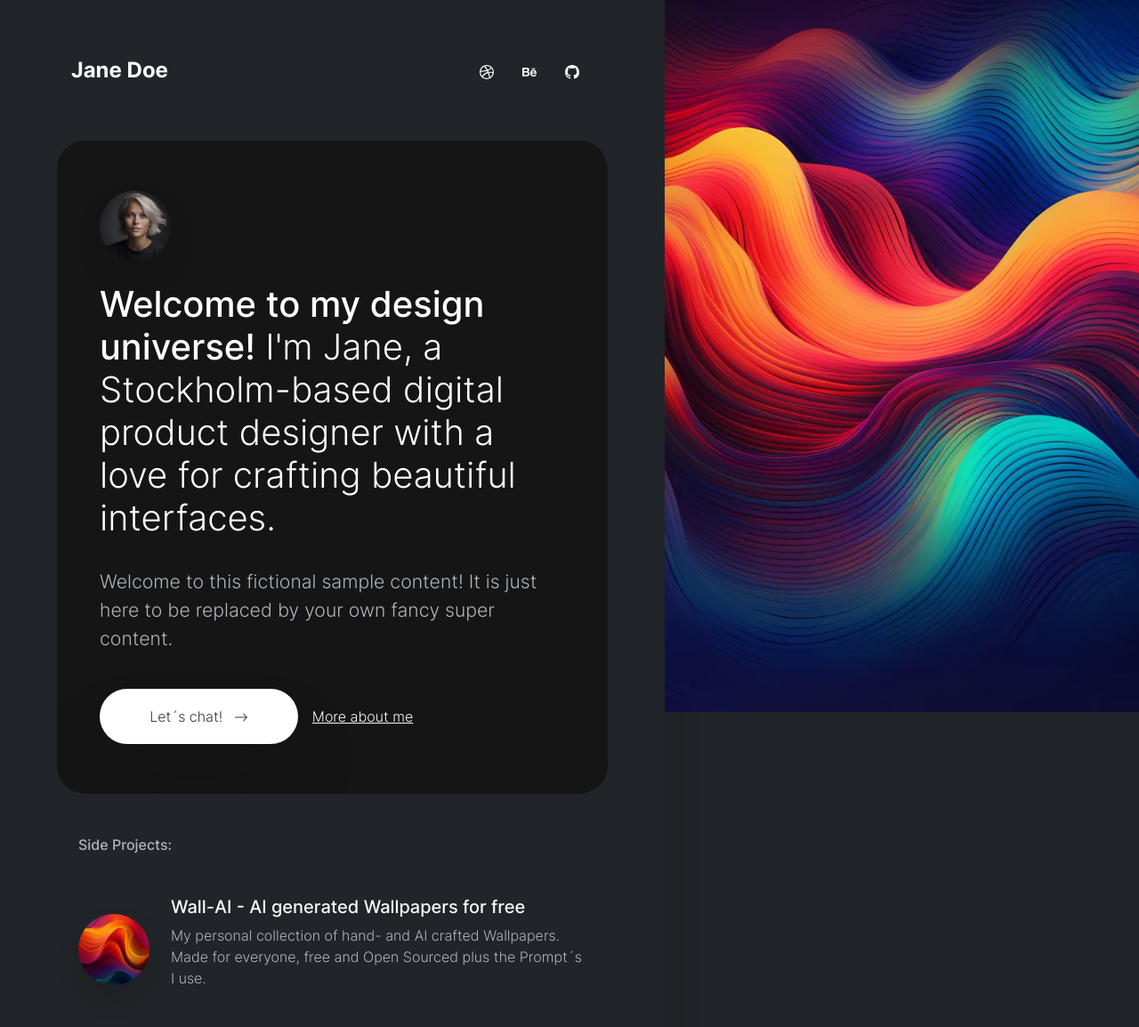
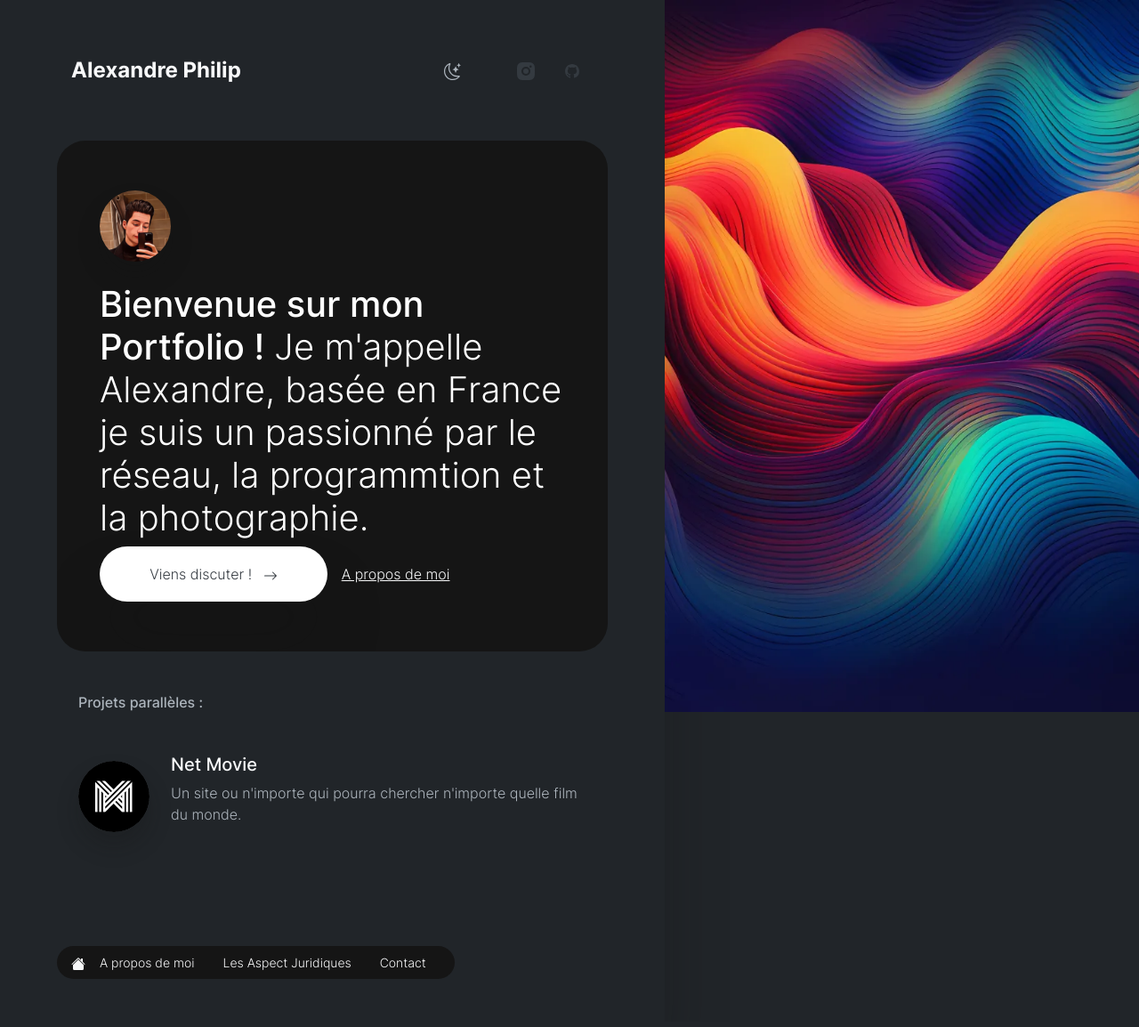
Before and after one commit to AlexGamingMK/Portfolio-ALEEX, a plain HTML site: page index-dark.html in a window 1280 px wide. Shown: the top 1154 px of the page at 89% size. Drawn offline with Linux system fonts and the light colour scheme.

Commit message:
Update index-dark.html
dark mod

```diff
--- a/index-dark.html
+++ b/index-dark.html
@@ -5,14 +5,14 @@
   <meta charset="utf-8">
   <meta name="viewport" content="width=device-width,initial-scale=1,shrink-to-fit=no">
   <meta name="description" content="A growing collection of ready to use components for the CSS framework Bootstrap 5">
-  <link rel="apple-touch-icon" sizes="180x180" href="img/apple-touch-icon.png">
-  <link rel="icon" type="image/png" sizes="32x32" href="img/favicon-32x32.png">
-  <link rel="icon" type="image/png" sizes="16x16" href="img/favicon-16x16.png">
-  <link rel="icon" type="image/png" sizes="96x96" href=".t/img/favicon.png">
+  <link rel="apple-touch-icon" sizes="180x180" href="img/logo_small_icon_only_inverted.png">
+  <link rel="icon" type="image/png" sizes="32x32" href="img/logo_small_icon_only_inverted.png">
+  <link rel="icon" type="image/png" sizes="16x16" href="img/logo_small_icon_only_inverted.png">
+  <link rel="icon" type="image/png" sizes="96x96" href="img/logo_small_icon_only_inverted.png">
   <meta name="author" content="Holger Koenemann">
   <meta name="generator" content="Eleventy v2.0.1">
   <meta name="HandheldFriendly" content="true">
-  <title>Welcome!</title>
+  <title>AleexPhotoo | Portfolio</title>
   <link rel="stylesheet" href="css/min/theme.css">
   <link rel="stylesheet" href="css/aos.css">
 
@@ -20,21 +20,25 @@
     .bg-img {
       background-image: url(./img/webp/bck2.webp);
     }
+
     @media only screen and (max-width: 576px) {
       .bg-img {
         background-image: url(./img/webp/bck2_xs.webp);
       }
     }
+
     @media only screen and (max-width: 992px) {
       .bg-img {
         background-image: url(./img/webp/bck2_xs.webp);
       }
     }
+
     @media only screen and (max-width: 1440px) {
       .bg-img {
         background-image: url(./img/webp/bck2_md.webp);
       }
     }
+
     @media only screen and (min-width: 1441px) {
       .bg-img {
         background-image: url(./img/webp/bck2_xl.webp);
@@ -43,7 +47,6 @@
   </style>
 
   <style>
-
     /* inter-300 - latin */
     @font-face {
       font-family: 'Inter';
@@ -51,8 +54,10 @@
       font-weight: 300;
       font-display: swap;
       src: local(''),
-       url('./fonts/inter-v12-latin-300.woff2') format('woff2'), /* Chrome 26+, Opera 23+, Firefox 39+ */
-       url('./fonts/inter-v12-latin-300.woff') format('woff'); /* Chrome 6+, Firefox 3.6+, IE 9+, Safari 5.1+ */
+        url('./fonts/inter-v12-latin-300.woff2') format('woff2'),
+        /* Chrome 26+, Opera 23+, Firefox 39+ */
+        url('./fonts/inter-v12-latin-300.woff') format('woff');
+      /* Chrome 6+, Firefox 3.6+, IE 9+, Safari 5.1+ */
     }
 
     @font-face {
@@ -61,55 +66,70 @@
       font-weight: 500;
       font-display: swap;
       src: local(''),
-       url('./fonts/inter-v12-latin-500.woff2') format('woff2'), /* Chrome 26+, Opera 23+, Firefox 39+ */
-       url('./fonts/inter-v12-latin-500.woff') format('woff'); /* Chrome 6+, Firefox 3.6+, IE 9+, Safari 5.1+ */
+        url('./fonts/inter-v12-latin-500.woff2') format('woff2'),
+        /* Chrome 26+, Opera 23+, Firefox 39+ */
+        url('./fonts/inter-v12-latin-500.woff') format('woff');
+      /* Chrome 6+, Firefox 3.6+, IE 9+, Safari 5.1+ */
     }
+
     @font-face {
       font-family: 'Inter';
       font-style: normal;
       font-weight: 700;
       font-display: swap;
       src: local(''),
-       url('./fonts/inter-v12-latin-700.woff2') format('woff2'), /* Chrome 26+, Opera 23+, Firefox 39+ */
-       url('./fonts/inter-v12-latin-700.woff') format('woff'); /* Chrome 6+, Firefox 3.6+, IE 9+, Safari 5.1+ */
+        url('./fonts/inter-v12-latin-700.woff2') format('woff2'),
+        /* Chrome 26+, Opera 23+, Firefox 39+ */
+        url('./fonts/inter-v12-latin-700.woff') format('woff');
+      /* Chrome 6+, Firefox 3.6+, IE 9+, Safari 5.1+ */
     }
-
   </style>
 
 </head>
 
-  <body class="position-relative d-flex h-100 w-100" data-bs-spy="scroll" data-bs-target="#navScroll" data-bs-theme="dark">
+<body class="position-relative d-flex h-100 w-100" data-bs-spy="scroll" data-bs-target="#navScroll"
+  data-bs-theme="dark">
   <div class="h-100 container-fluid position-relative">
     <div class="h-100 row d-flex align-items-stretch position-relative z-1">
 
-          <div class="p-0 col-11 col-sm-10 col-md-9 col-lg-8 col-xl-7 col-xxl-5 d-flex align-items-start flex-column shadow position-relative">
+      <div
+        class="p-0 col-11 col-sm-10 col-md-9 col-lg-8 col-xl-7 col-xxl-5 d-flex align-items-start flex-column shadow position-relative">
 
         <header class="mb-auto py-vh-2 col-12 px-vw-5">
           <nav id="navScroll" class="navbar navbar-expand-lg navbar-light d-flex px-3" tabindex="0">
-    <a class="navbar-brand d-flex align-items-center flex-grow-1 link-opacity-50-hover link-light" href="index-dark.html">
-  <div class="fw-bold fs-4">Jane Doe</div>
+            <a class="navbar-brand d-flex align-items-center flex-grow-1 link-opacity-50-hover link-light"
+              href="index-dark.html">
+              <div class="fw-bold fs-4">Alexandre Philip</div>
             </a>
+
+            <!-- Logo LightMod-->
+            <a class="nav-link pe-3 link-dark link-opacity-50-hover" aria-label="Link to my Dribbble Portfolio"
+              href="./index.html">
+              <button id="darkModeToggle" class="btn btn-primary">
+                <svg xmlns="http://www.w3.org/2000/svg" width="19" height="19" fill="currentColor" class="bi bi-moon-stars" viewBox="0 0 16 16">
+                  <path
+                    d="M6 .278a.768.768 0 0 1 .08.858 7.208 7.208 0 0 0-.878 3.46c0 4.021 3.278 7.277 7.318 7.277.527 0 1.04-.055 1.533-.16a.787.787 0 0 1 .81.316.733.733 0 0 1-.031.893A8.349 8.349 0 0 1 8.344 16C3.734 16 0 12.286 0 7.71 0 4.266 2.114 1.312 5.124.06A.752.752 0 0 1 6 .278M4.858 1.311A7.269 7.269 0 0 0 1.025 7.71c0 4.02 3.279 7.276 7.319 7.276a7.316 7.316 0 0 0 5.205-2.162c-.337.042-.68.063-1.029.063-4.61 0-8.343-3.714-8.343-8.29 0-1.167.242-2.278.681-3.286z" />
+                  <path
+                    d="M10.794 3.148a.217.217 0 0 1 .412 0l.387 1.162c.173.518.579.924 1.097 1.097l1.162.387a.217.217 0 0 1 0 .412l-1.162.387a1.734 1.734 0 0 0-1.097 1.097l-.387 1.162a.217.217 0 0 1-.412 0l-.387-1.162A1.734 1.734 0 0 0 9.31 6.593l-1.162-.387a.217.217 0 0 1 0-.412l1.162-.387a1.734 1.734 0 0 0 1.097-1.097l.387-1.162zM13.863.099a.145.145 0 0 1 .274 0l.258.774c.115.346.386.617.732.732l.774.258a.145.145 0 0 1 0 .274l-.774.258a1.156 1.156 0 0 0-.732.732l-.258.774a.145.145 0 0 1-.274 0l-.258-.774a1.156 1.156 0 0 0-.732-.732l-.774-.258a.145.145 0 0 1 0-.274l.774-.258c.346-.115.617-.386.732-.732L13.863.1z" />
+                </svg></button></a>
 
             <div class="col-auto ps-2 ms-2" id="navbarSupportedContent">
               <ul class="nav ms-auto mb-2 mb-lg-0 ms-2 list-inline list-unstyled">
-      <li class="nav-item">
-    <a class="nav-link pe-3 link-light link-opacity-50-hover" aria-label="Link to my Dribbble Portfolio" href="https://dribbble.com/Koenemann" target="_blank">
-      <svg xmlns="http://www.w3.org/2000/svg" width="16" height="16" fill="currentColor" class="bi bi-dribbble" viewBox="0 0 16 16">
-  <path fill-rule="evenodd" d="M8 0C3.584 0 0 3.584 0 8s3.584 8 8 8c4.408 0 8-3.584 8-8s-3.592-8-8-8zm5.284 3.688a6.802 6.802 0 0 1 1.545 4.251c-.226-.043-2.482-.503-4.755-.217-.052-.112-.096-.234-.148-.355-.139-.33-.295-.668-.451-.99 2.516-1.023 3.662-2.498 3.81-2.69zM8 1.18c1.735 0 3.323.65 4.53 1.718-.122.174-1.155 1.553-3.584 2.464-1.12-2.056-2.36-3.74-2.551-4A6.95 6.95 0 0 1 8 1.18zm-2.907.642A43.123 43.123 0 0 1 7.627 5.77c-3.193.85-6.013.833-6.317.833a6.865 6.865 0 0 1 3.783-4.78zM1.163 8.01V7.8c.295.01 3.61.053 7.02-.971.199.381.381.772.555 1.162l-.27.078c-3.522 1.137-5.396 4.243-5.553 4.504a6.817 6.817 0 0 1-1.752-4.564zM8 14.837a6.785 6.785 0 0 1-4.19-1.44c.12-.252 1.509-2.924 5.361-4.269.018-.009.026-.009.044-.017a28.246 28.246 0 0 1 1.457 5.18A6.722 6.722 0 0 1 8 14.837zm3.81-1.171c-.07-.417-.435-2.412-1.328-4.868 2.143-.338 4.017.217 4.251.295a6.774 6.774 0 0 1-2.924 4.573z"/>
+                <!-- Logo Instagram-->
+                <a class="nav-link pe-3 link-dark link-opacity-50-hover" aria-label="Link to my Dribbble Portfolio"
+                  href="https://www.instagram.com/aleexphotoo/" target="_blank">
+                  <svg xmlns="http://www.w3.org/2000/svg" width="24" height="24" viewBox="0 0 24 24">
+                    <path fill="currentColor"
+                      d="M13.028 2.001a78.82 78.82 0 0 1 2.189.022l.194.007c.224.008.445.018.712.03c1.064.05 1.79.218 2.427.465c.66.254 1.216.598 1.772 1.154a4.908 4.908 0 0 1 1.153 1.771c.247.637.415 1.364.465 2.428c.012.266.022.488.03.712l.006.194a79 79 0 0 1 .023 2.188l.001.746v1.31a78.836 78.836 0 0 1-.023 2.189l-.006.194c-.008.224-.018.445-.03.712c-.05 1.064-.22 1.79-.466 2.427a4.884 4.884 0 0 1-1.153 1.772a4.915 4.915 0 0 1-1.772 1.153c-.637.247-1.363.415-2.427.465c-.267.012-.488.022-.712.03l-.194.006a79 79 0 0 1-2.189.023l-.746.001h-1.309a78.836 78.836 0 0 1-2.189-.023l-.194-.006a60.64 60.64 0 0 1-.712-.03c-1.064-.05-1.79-.22-2.428-.466a4.89 4.89 0 0 1-1.771-1.153a4.904 4.904 0 0 1-1.154-1.772c-.247-.637-.415-1.363-.465-2.427a74.367 74.367 0 0 1-.03-.712l-.005-.194A79.053 79.053 0 0 1 2 13.028v-2.056a78.82 78.82 0 0 1 .022-2.188l.007-.194c.008-.224.018-.446.03-.712c.05-1.065.218-1.79.465-2.428A4.88 4.88 0 0 1 3.68 3.68a4.897 4.897 0 0 1 1.77-1.155c.638-.247 1.363-.415 2.428-.465l.712-.03l.194-.005A79.053 79.053 0 0 1 10.972 2h2.056Zm-1.028 5A5 5 0 1 0 12 17a5 5 0 0 0 0-10Zm0 2A3 3 0 1 1 12.001 15a3 3 0 0 1 0-6Zm5.25-3.5a1.25 1.25 0 0 0 0 2.498a1.25 1.25 0 0 0 0-2.5Z" />
                   </svg>
                 </a>
-  </li>
-  <li class="nav-item">
-    <a class="nav-link pe-3 link-light link-opacity-50-hover" href="https://www.behance.net/holgerkoenemann" aria-label="Link to my Behance Portfolio" target="_blank">
-      <svg xmlns="http://www.w3.org/2000/svg" width="16" height="16" fill="currentColor" class="bi bi-behance" viewBox="0 0 16 16">
-  <path d="M4.654 3c.461 0 .887.035 1.278.14.39.07.711.216.996.391.286.176.497.426.641.747.14.32.216.711.216 1.137 0 .496-.106.922-.356 1.242-.215.32-.566.606-.997.817.606.176 1.067.496 1.348.922.281.426.461.957.461 1.563 0 .496-.105.922-.285 1.278a2.317 2.317 0 0 1-.782.887c-.32.215-.711.39-1.137.496a5.329 5.329 0 0 1-1.278.176L0 12.803V3h4.654zm-.285 3.978c.39 0 .71-.105.957-.285.246-.18.355-.497.355-.887 0-.216-.035-.426-.105-.567a.981.981 0 0 0-.32-.355 1.84 1.84 0 0 0-.461-.176c-.176-.035-.356-.035-.567-.035H2.17v2.31c0-.005 2.2-.005 2.2-.005zm.105 4.193c.215 0 .426-.035.606-.07.176-.035.356-.106.496-.216s.25-.215.356-.39c.07-.176.14-.391.14-.641 0-.496-.14-.852-.426-1.102-.285-.215-.676-.32-1.137-.32H2.17v2.734h2.305v.005zm6.858-.035c.286.285.711.426 1.278.426.39 0 .746-.106 1.032-.286.285-.215.46-.426.53-.64h1.74c-.286.851-.712 1.457-1.278 1.848-.566.355-1.243.566-2.06.566a4.135 4.135 0 0 1-1.527-.285 2.827 2.827 0 0 1-1.137-.782 2.851 2.851 0 0 1-.712-1.172c-.175-.461-.25-.957-.25-1.528 0-.531.07-1.032.25-1.493.18-.46.426-.852.747-1.207.32-.32.711-.606 1.137-.782a4.018 4.018 0 0 1 1.493-.285c.606 0 1.137.105 1.598.355.46.25.817.532 1.102.958.285.39.496.851.641 1.348.07.496.105.996.07 1.563h-5.15c0 .58.21 1.11.496 1.396zm2.24-3.732c-.25-.25-.642-.391-1.103-.391-.32 0-.566.07-.781.176-.215.105-.356.25-.496.39a.957.957 0 0 0-.25.497c-.036.175-.07.32-.07.46h3.196c-.07-.526-.25-.882-.497-1.132zm-3.127-3.728h3.978v.957h-3.978v-.957z"/>
-</svg>
-    </a>
-  </li>
-  <li class="nav-item">
-    <a class="nav-link link-light link-opacity-50-hover" href="https://github.com/holger1411" aria-label="Link to my GitHub Profil Page" target="_blank">
-      <svg xmlns="http://www.w3.org/2000/svg" width="16" height="16" fill="currentColor" class="bi bi-github" viewBox="0 0 16 16">
-  <path d="M8 0C3.58 0 0 3.58 0 8c0 3.54 2.29 6.53 5.47 7.59.4.07.55-.17.55-.38 0-.19-.01-.82-.01-1.49-2.01.37-2.53-.49-2.69-.94-.09-.23-.48-.94-.82-1.13-.28-.15-.68-.52-.01-.53.63-.01 1.08.58 1.23.82.72 1.21 1.87.87 2.33.66.07-.52.28-.87.51-1.07-1.78-.2-3.64-.89-3.64-3.95 0-.87.31-1.59.82-2.15-.08-.2-.36-1.02.08-2.12 0 0 .67-.21 2.2.82.64-.18 1.32-.27 2-.27.68 0 1.36.09 2 .27 1.53-1.04 2.2-.82 2.2-.82.44 1.1.16 1.92.08 2.12.51.56.82 1.27.82 2.15 0 3.07-1.87 3.75-3.65 3.95.29.25.54.73.54 1.48 0 1.07-.01 1.93-.01 2.2 0 .21.15.46.55.38A8.012 8.012 0 0 0 16 8c0-4.42-3.58-8-8-8z"/>
+                <!-- Logo GitHub -->
+                <a class="nav-link link-dark link-opacity-50-hover" href="https://github.com/AlexGamingMK"
+                  aria-label="Link to my GitHub Profil Page" target="_blank">
+                  <svg xmlns="http://www.w3.org/2000/svg" width="16" height="16" fill="currentColor"
+                    class="bi bi-github" viewBox="0 0 16 16">
+                    <path
+                      d="M8 0C3.58 0 0 3.58 0 8c0 3.54 2.29 6.53 5.47 7.59.4.07.55-.17.55-.38 0-.19-.01-.82-.01-1.49-2.01.37-2.53-.49-2.69-.94-.09-.23-.48-.94-.82-1.13-.28-.15-.68-.52-.01-.53.63-.01 1.08.58 1.23.82.72 1.21 1.87.87 2.33.66.07-.52.28-.87.51-1.07-1.78-.2-3.64-.89-3.64-3.95 0-.87.31-1.59.82-2.15-.08-.2-.36-1.02.08-2.12 0 0 .67-.21 2.2.82.64-.18 1.32-.27 2-.27.68 0 1.36.09 2 .27 1.53-1.04 2.2-.82 2.2-.82.44 1.1.16 1.92.08 2.12.51.56.82 1.27.82 2.15 0 3.07-1.87 3.75-3.65 3.95.29.25.54.73.54 1.48 0 1.07-.01 1.93-.01 2.2 0 .21.15.46.55.38A8.012 8.012 0 0 0 16 8c0-4.42-3.58-8-8-8z" />
                   </svg>
                 </a>
                 </li>
@@ -122,50 +142,41 @@
         <main class="mb-auto col-12 px-vw-5">
           <div class="bg-black rounded p-5 overflow-x-hidden" data-aos="fade-left">
             <div class="on-hover d-inline">
-    <img loading="lazy" src="img/webp/person_3_sm.webp" width="80" height="80" class="rounded-circle mb-4 shadow-sm mt-2 mt-xxl-4 hoh img-fluid" alt="A image of Jane Doe">
-    <img loading="lazy" src="img/webp/person_4_md.webp" width="80" height="80" class="rounded-circle mb-4 shadow-sm mt-2 mt-xxl-4 soh" alt="Another image of Jane Doe">
+              <img loading="lazy" src="img/webp/moi anime 120x120.png" width="80" height="80"
+                class="rounded-circle mb-4 shadow-sm mt-2 mt-xxl-4 hoh img-fluid" alt="A image of Jane Doe">
+              <img loading="lazy" src="img/webp/Moi (normal) 989x989.jpg" width="80" height="80"
+                class="rounded-circle mb-4 shadow-sm mt-2 mt-xxl-4 soh" alt="Another image of Jane Doe">
             </div>
             <h1 class="fw-lighter text-white">
-    <strong>Welcome to my design universe!</strong>
-    I'm Jane, a Stockholm-based digital product designer with a love for crafting beautiful interfaces.</h1>
-  <p class="lead py-4">
-    Welcome to this fictional sample content! It is just here to be replaced by your own fancy super content.</p>
+              <strong>Bienvenue sur mon Portfolio !</strong>
+              Je m'appelle Alexandre, basée en France je suis un passionné par le réseau, la programmtion et la
+              photographie.
+            </h1>
             <div class="row d-flex align-items-center mb-2 mb-xxl-4 text-center text-sm-start mx-0">
-  <a class="btn btn-white btn-xl shadow col-12 col-sm-auto" href="contact-dark.html" data-aos="fade-left" data-aos-delay="200">Let´s chat!
-    <svg xmlns="http://www.w3.org/2000/svg" width="16" height="16" fill="currentColor" class="bi bi-arrow-right ms-2" viewbox="0 0 16 16">
-      <path fill-rule="evenodd" d="M1 8a.5.5 0 0 1 .5-.5h11.793l-3.147-3.146a.5.5 0 0 1 .708-.708l4 4a.5.5 0 0 1 0 .708l-4 4a.5.5 0 0 1-.708-.708L13.293 8.5H1.5A.5.5 0 0 1 1 8z"/>
+              <a class="btn btn-white btn-xl shadow col-12 col-sm-auto" href="contact-dark.html" data-aos="fade-left"
+                data-aos-delay="200">Viens discuter !
+                <svg xmlns="http://www.w3.org/2000/svg" width="16" height="16" fill="currentColor"
+                  class="bi bi-arrow-right ms-2" viewbox="0 0 16 16">
+                  <path fill-rule="evenodd"
+                    d="M1 8a.5.5 0 0 1 .5-.5h11.793l-3.147-3.146a.5.5 0 0 1 .708-.708l4 4a.5.5 0 0 1 0 .708l-4 4a.5.5 0 0 1-.708-.708L13.293 8.5H1.5A.5.5 0 0 1 1 8z" />
                 </svg>
               </a>
-  <a href="aboutme-dark.html" class="ms-0 ms-sm-3 mt-3 mt-sm-0 col-12 col-sm-auto p-0 link-light" aria-label="Link to my About page" data-aos="fade-left" data-aos-delay="300">More about me</a>
+              <a href="aboutme-dark.html" class="ms-0 ms-sm-3 mt-3 mt-sm-0 col-12 col-sm-auto p-0 link-light"
+                aria-label="Link to my About page" data-aos="fade-left" data-aos-delay="300">A propos de moi</a>
             </div>
           </div>
           <div class="py-vh-3 overflow-x-hidden">
-  <h2 class="h6 mb-4 px-4" data-aos="fade-left" data-aos-delay="200">Side Projects:</h2>
+            <h2 class="h6 mb-4 px-4" data-aos="fade-left" data-aos-delay="200">Projets parallèles :</h2>
             <div class="d-flex align-items-center p-4" data-aos="fade-left" data-aos-delay="200">
               <div class="me-4">
-      <img loading="lazy" src="img/webp/bck1_xs.webp" width="80" height="80" class="rounded-circle shadow-sm" alt="An image of my sitesproject website">
+                <img loading="lazy" src="img/netmoviz.png" width="80" height="80" class="rounded-circle shadow-sm"
+                  alt="An image of my sitesproject website">
               </div>
               <div class="flex-grow-1">
-      <h3 class="h5"><a href="#" class="link-light link-offset-2 link-offset-3-hover link-underline link-underline-opacity-0 link-underline-opacity-100-hover link-underline-dark">Wall-AI - AI generated Wallpapers for free</a></h3>
-      <p>My personal collection of hand- and AI crafted Wallpapers. Made for everyone, free and Open Sourced plus the Prompt´s I use.</p>
-    </div>
-  </div>
-  <div class="d-flex align-items-center my-2 p-4" data-aos="fade-left" data-aos-delay="200">
-    <div class="me-4">
-      <img loading="lazy" src="img/webp/sample4_xs.webp" width="80" height="80" class="rounded-circle shadow-sm" alt="Another image of another sitesproject website">
-    </div>
-    <div class="flex-grow-1">
-      <h3 class="h5"><a href="#" class="link-light link-offset-2 link-offset-3-hover link-underline link-underline-opacity-0 link-underline-opacity-100-hover link-underline-dark">3DArt - The 3D Meetup</a></h3>
-      <p>A virtual exchange of 3D artist while playing VR Dart. It´s fun! Everyone can join and hangout with us. Every first Monday of the month.</p>
-    </div>
-  </div>
-  <div class="d-flex align-items-center p-4" data-aos="fade-left" data-aos-delay="400">
-    <div class="me-4">
-      <img loading="lazy" src="img/webp/sample6_xs.webp" width="80" height="80" class="rounded-circle shadow-sm" alt="Another image of another sitesproject website">
-    </div>
-    <div class="flex-grow-1">
-      <h3 class="h5"><a href="#" class="link-light link-offset-2 link-offset-3-hover link-underline link-underline-opacity-0 link-underline-opacity-100-hover link-underline-dark">BirdTree - Freelancer Hangout Space</a></h3>
-      <p>My brand new startup idea. I build it in public and a lot of stuff going around there. So check it out and play around!</p>
+                <h3 class="h5"><a href="#"
+                    class="link-light link-offset-2 link-offset-3-hover link-underline link-underline-opacity-0 link-underline-opacity-100-hover link-underline-dark">Net
+                    Movie</a></h3>
+                <p>Un site ou n'importe qui pourra chercher n'importe quelle film du monde.</p>
               </div>
             </div>
           </div>
@@ -179,32 +190,33 @@
               <ul class="nav bg-black rounded px-3">
                 <li class="nav-item">
                   <a class="nav-link link-light px-0" href="index-dark.html" aria-label="Go home!">
-        <svg xmlns="http://www.w3.org/2000/svg" width="16" height="16" fill="currentColor" class="bi bi-house-fill" viewbox="0 0 16 16">
-          <path d="M8.707 1.5a1 1 0 0 0-1.414 0L.646 8.146a.5.5 0 0 0 .708.708L8 2.207l6.646 6.647a.5.5 0 0 0 .708-.708L13 5.793V2.5a.5.5 0 0 0-.5-.5h-1a.5.5 0 0 0-.5.5v1.293L8.707 1.5Z"/>
-          <path d="m8 3.293 6 6V13.5a1.5 1.5 0 0 1-1.5 1.5h-9A1.5 1.5 0 0 1 2 13.5V9.293l6-6Z"/>
+                    <svg xmlns="http://www.w3.org/2000/svg" width="16" height="16" fill="currentColor"
+                      class="bi bi-house-fill" viewbox="0 0 16 16">
+                      <path
+                        d="M8.707 1.5a1 1 0 0 0-1.414 0L.646 8.146a.5.5 0 0 0 .708.708L8 2.207l6.646 6.647a.5.5 0 0 0 .708-.708L13 5.793V2.5a.5.5 0 0 0-.5-.5h-1a.5.5 0 0 0-.5.5v1.293L8.707 1.5Z" />
+                      <path d="m8 3.293 6 6V13.5a1.5 1.5 0 0 1-1.5 1.5h-9A1.5 1.5 0 0 1 2 13.5V9.293l6-6Z" />
                     </svg>
                   </a>
                 </li>
                 <li class="nav-item">
-      <a class="nav-link link-light" href="aboutme-dark.html">About me</a>
+                  <a class="nav-link link-light" href="aboutme-dark.html">A propos de moi</a>
                 </li>
                 <li class="nav-item">
-      <a class="nav-link link-light" href="imprint-dark.html">Imprint</a>
+                  <a class="nav-link link-light" href="imprint-dark.html">Les Aspect Juridiques</a>
                 </li>
                 <li class="nav-item">
                   <a class="nav-link link-light" href="contact-dark.html">Contact</a>
                 </li>
               </ul>
             </div>
-  <div class="col-12 col-md text-center text-md-end py-2">
-      Made by <a href="https://templatedeck.com" class="link-fancy link-fancy-light" target="_blank">templatedeck.com</a>
-    </div>
           </div>
 
         </footer>
       </div>
 
-            <div class="col-1 col-sm-2 col-md-3 col-lg-4 col-xl-5 col-xxl-7 bg-cover py-vh-max py-lg-0 bg-black ba-local position-fixed top-0 end-0 z-0 h-100 bg-img" data-aos="fade"></div>
+      <div
+        class="col-1 col-sm-2 col-md-3 col-lg-4 col-xl-5 col-xxl-7 bg-cover py-vh-max py-lg-0 bg-black ba-local position-fixed top-0 end-0 z-0 h-100 bg-img"
+        data-aos="fade"></div>
 
     </div>
   </div>
@@ -212,7 +224,7 @@
   <script src="js/bootstrap.bundle.min.js" async></script>
   <script src="js/aos.js"></script>
   <script>
- AOS.init({ });
+    AOS.init({});
   </script>
 
 </body>
```
Lines whose indentation alone changed are shown as unchanged.
